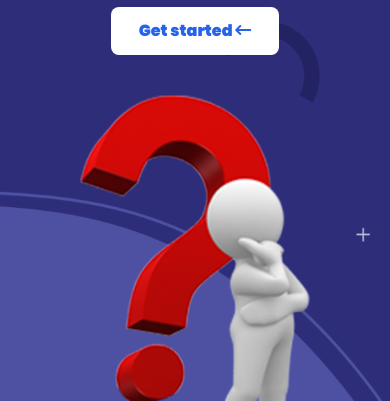
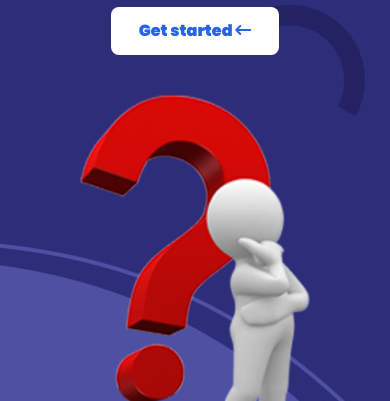
Before and after one commit to 2005Emmanuel/HOW-TO, a website: page public/index.html in a window 390 px wide. Shown: the part 357-758 px from the top of the page. Drawn offline with nearby package versions, Linux system fonts and the light colour scheme.

Commit message:
made some changes

```diff
--- a/public/index.html
+++ b/public/index.html
@@ -9,9 +9,9 @@
     <link href="https://fonts.googleapis.com/css2?family=Oswald&family=Poppins:wght@900&display=swap" rel="stylesheet">
     <link rel="stylesheet" href="output_style.css">
 
-    <title>Document</title>
+    <title>How-To</title>
 </head>
-<body class=" bg-center  bg-cover b h-screen" style="background-image: url(images/vecteezy_abstract-blue-background-simple-design-for-your-website_6852804.jpg)">
+<body class="bg-white bg-center sm:bg-cover b h-screen" style="background-image: url(images/vecteezy_abstract-blue-background-simple-design-for-your-website_6852804.jpg)">
     <nav class="flex items-center justify-between flex-wrap  p-6" id="nav">
       <div class="flex items-center flex-shrink-0 text-white mr-6">
         <!-- <svg   xmlns="http://www.w3.org/2000/svg" viewBox="0 0 24 24" fill="currentColor" class="w-6 h-6">
```
Also changed, not shown: public/output_style.css.
